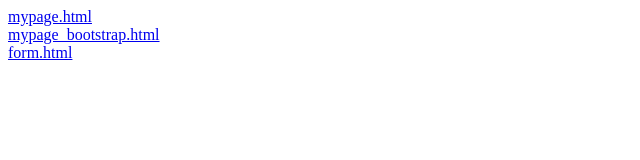
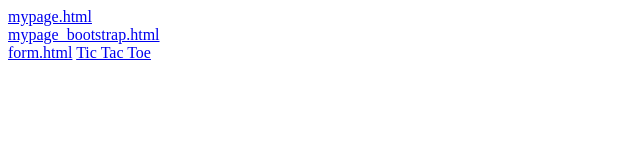
Before and after one commit to Epic312/CSCI3308-HW1, a plain HTML site: page index.html in a window 1280 px wide. Shown: the full height of the page, 0-640 px from the left. Drawn offline with Linux system fonts and the light colour scheme.

Commit message:
Added link to Tic-Tac-Toe app

```diff
--- a/index.html
+++ b/index.html
@@ -7,5 +7,6 @@
           <a href="mypage.html">mypage.html</a><br>
           <a href="mypage_bootstrap.html">mypage_bootstrap.html</a><br>
           <a href="form.html">form.html</a>
+          <a href="tic-tac-toe.html">Tic Tac Toe</a>
       </body>
 </html>
```
